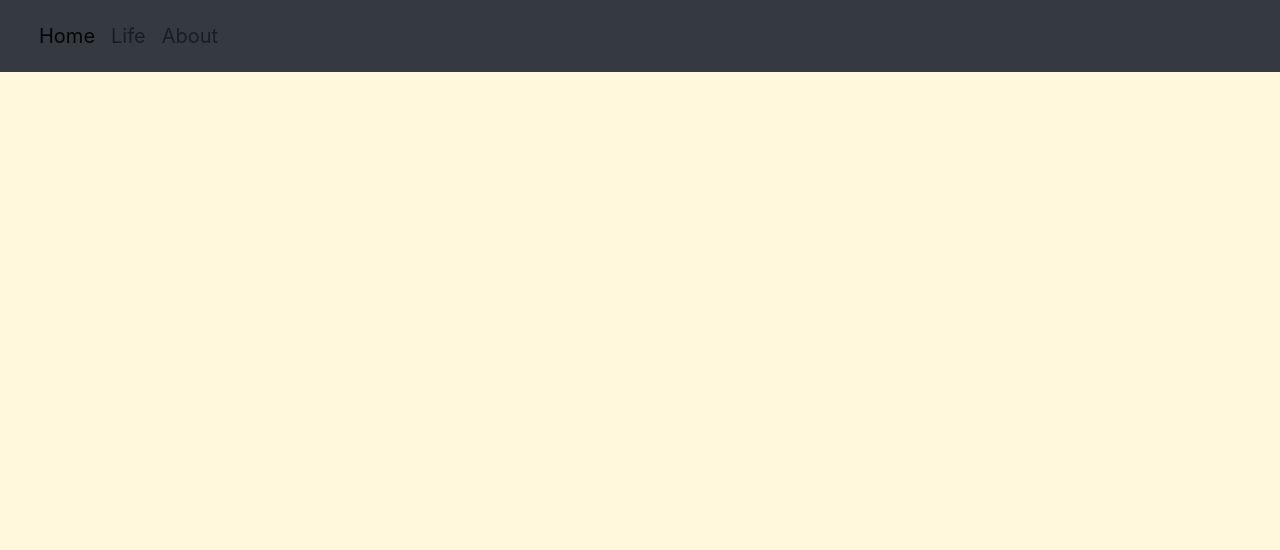
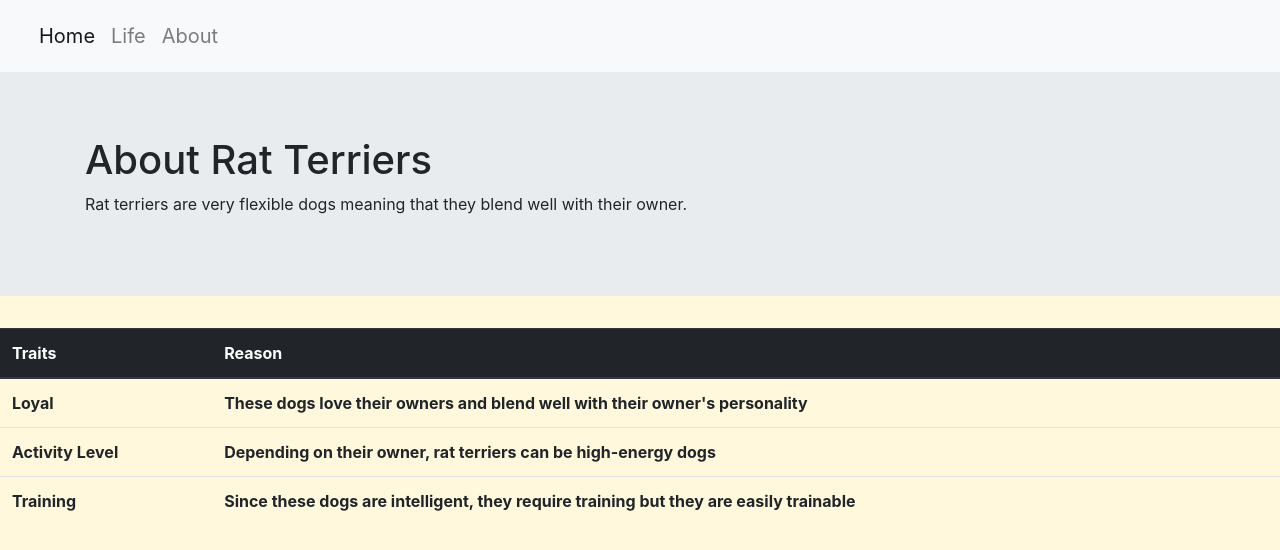
Before and after one commit to AnthonyF747/anthonyfranco.github.io, a plain HTML site: page about.html in a window 1280 px wide. Drawn offline with nearby package versions, Linux system fonts and the light colour scheme.

Commit message:
Added table and text

```diff
--- a/about.html
+++ b/about.html
@@ -9,7 +9,7 @@
         <meta name="viewport" content="width=device-width, initial-scale=1">
 
         <!--Page title-->
-        <title>ABOUT ME</title>
+        <title>RAT TERRIERS</title>
 
         <!--Bootstrap stuff-->
         <link rel="stylesheet" href="https://stackpath.bootstrapcdn.com/bootstrap/4.1.3/css/bootstrap.min.css">
@@ -29,7 +29,7 @@
    <body>
 
        <!--Navigation bar-->
-        <nav class="navbar navbar-expand-md navbar-light bg-dark sticky-top">
+        <nav class="navbar navbar-expand-md navbar-light bg-light sticky-top">
         <div class="navbar-brand">
         <div class="container-fluid">
             <ul class="nav navbar-nav">
@@ -40,6 +40,43 @@
         </div>
         </div>
         </nav>
+
+        <!--Jumbotron-->
+        <div class="jumbotron jumbotron-fluid">
+            <div class="container">
+                <h1 class="display-jumbo">About Rat Terriers</h1>
+                <p class="jumbo-text">Rat terriers are very flexible dogs meaning that they blend well with their owner.</p>
+            </div>
+        </div>
+
+        <!--Table-->
+        <div class="container-fluid">
+            <div class="row">
+               <table class="table">
+                   <thead class="thead-dark">
+                       <tr>
+                           <th scope="col">Traits</th>
+                           <th scope="col">Reason</th>
+                       </tr>
+                   </thead>
+                   <tbody>
+                       <tr>
+                           <th scope="row">Loyal</th>
+                           <th scope="row">These dogs love their owners and blend well with their owner's personality</th>
+                       </tr>
+                       <tr>
+                           <th scope="row">Activity Level</th>
+                           <th scope="row">Depending on their owner, rat terriers can be high-energy dogs</th>
+                       </tr>
+                       <tr>
+                           <th scope="row">Training</th>
+                           <th scope="row">Since these dogs are intelligent, they require training but they are easily trainable</th>
+                       </tr>
+                   </tbody>
+               </table>
+            </div>
+       </div>
+
     </body>
 
 </html>
```
